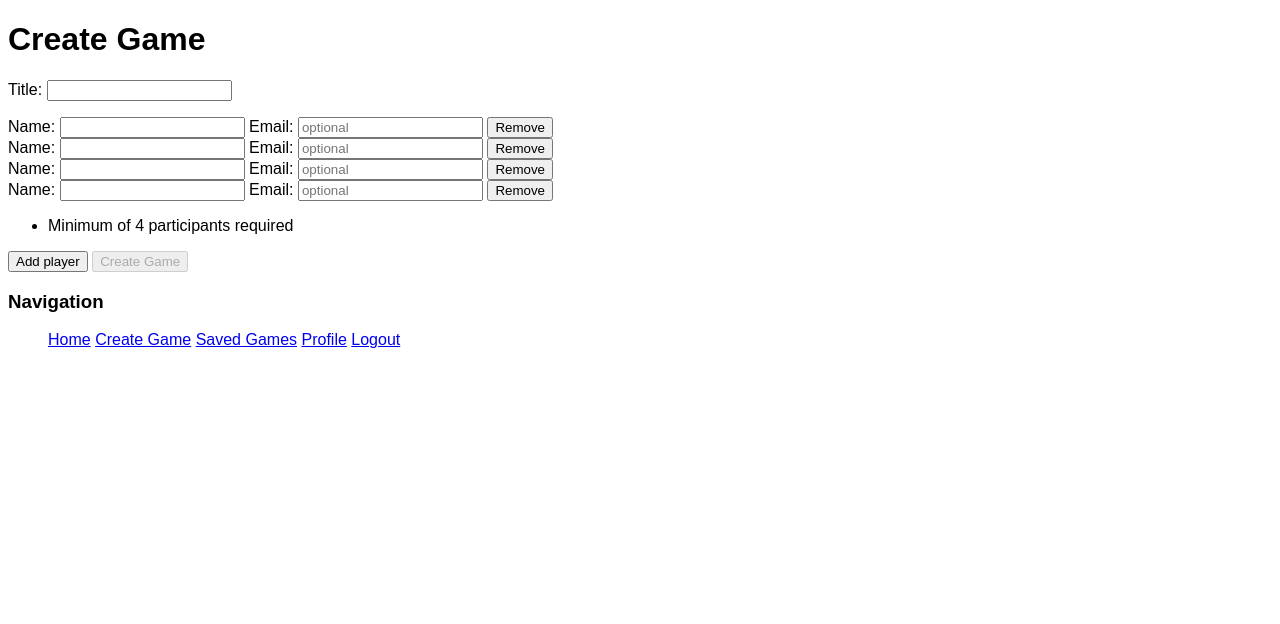
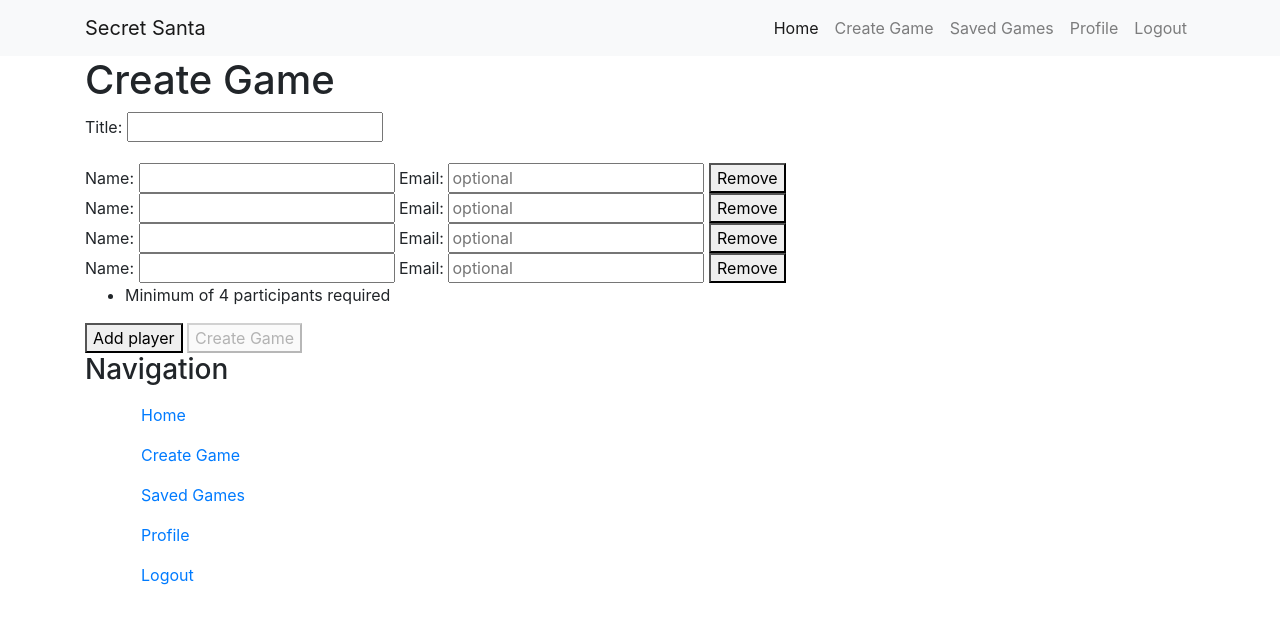
Before and after one commit to nickolasalcazar/SecretSanta, a Django app: page /create/ in a window 1280 px wide. Shown: the top 624 px of the page. Run offline with Django 3.2, Linux system fonts and the light colour scheme; the visitor is signed in with stand-in values (Sample User, id 1); some libraries are stand-ins or nearby versions.

Commit message:
Added bootstrap and some modifications

```diff
--- a/secretsanta/game/templates/game/base.html
+++ b/secretsanta/game/templates/game/base.html
@@ -6,6 +6,9 @@
     <meta name="viewport" content="width=device-width, initial-scale=1, shrink-to-fit=no">
     <link rel="stylesheet" type="text/css" href="{% static 'game/main.css' %}">
 
+    <!-- Bootstrap -->
+    <link rel="stylesheet" href="https://stackpath.bootstrapcdn.com/bootstrap/4.3.1/css/bootstrap.min.css" integrity="sha384-ggOyR0iXCbMQv3Xipma34MD+dH/1fQ784/j6cY/iJTQUOhcWr7x9JvoRxT2MZw1T" crossorigin="anonymous">
+
     {% if title %}
         <title>Secret Santa - {{ title }}</title>
     {% else %}
@@ -13,9 +16,52 @@
     {% endif %}
 </head>
 <body>
+    <nav class="navbar navbar-expand-lg navbar-light bg-light">
+      <div class="container">
+        <a class="navbar-brand" href="#">Secret Santa</a>
+        <button class="navbar-toggler" type="button" data-toggle="collapse" data-target="#navbarResponsive" aria-controls="navbarResponsive" aria-expanded="false" aria-label="Toggle navigation">
+              <span class="navbar-toggler-icon"></span>
+            </button>
+        <div class="collapse navbar-collapse" id="navbarResponsive">
+          <ul class="navbar-nav ml-auto">
+            <li class="nav-item active">
+              <a class="nav-link" href="{% url 'game-home' %}">Home
+                    <span class="sr-only">(current)</span>
+                  </a>
+            </li>
+            {% if user.is_authenticated %}
+                <li class="nav-item">
+                  <a class="nav-link" href="{% url 'game-create' %}">Create Game</a>
+                </li>
+                <li class="nav-item">
+                  <a class="nav-link" href="{% url 'view-games' user.id %}">Saved Games</a>
+                </li>
+                <li class="nav-item">
+                  <a class="nav-link" href="{% url 'profile' %}">Profile</a>
+                </li>
+                <li class="nav-item">
+                  <a class="nav-link" href="{% url 'logout' %}">Logout</a>
+                </li>
+            {% else %}
+                <li class="nav-item">
+                  <a class="nav-link" href="{% url 'login' %}">Login</a>
+                </li>
+                <li class="nav-item">
+                  <a class="nav-link" href="{% url 'register' %}">Sign Up</a>
+                </li>
+            {% endif %}
+          </ul>
+
+        </div>
+      </div>
+    </nav>
+
+    <main role="main" class="container">
         {% block content %}
         <!-- block content goes here -->
         {% endblock %}
+
+
         <nav>
             <h3>Navigation</h3>
             <ul>
@@ -25,12 +71,18 @@
                     <a class="nav-item nav-link" href="{% url 'view-games' user.id %}">Saved Games</a>
                     <a class="nav-item nav-link" href="{% url 'profile' %}">Profile</a>
                     <a class="nav-item nav-link" href="{% url 'logout' %}">Logout</a>
-              {% else  %}
+                {% else %}
                     <a class="nav-item nav-link" href="{% url 'game-home' %}">Home</a>
                     <a class="nav-item nav-link" href="{% url 'login' %}">Login</a>
                     <a class="nav-item nav-link" href="{% url 'register' %}">Sign Up</a>
                 {% endif %}
             </ul>
         </nav>
+    </main>
+
+    <!-- Bootstrap scripts -->
+    <script src="https://code.jquery.com/jquery-3.3.1.slim.min.js" integrity="sha384-q8i/X+965DzO0rT7abK41JStQIAqVgRVzpbzo5smXKp4YfRvH+8abtTE1Pi6jizo" crossorigin="anonymous"></script>
+    <script src="https://cdnjs.cloudflare.com/ajax/libs/popper.js/1.14.7/umd/popper.min.js" integrity="sha384-UO2eT0CpHqdSJQ6hJty5KVphtPhzWj9WO1clHTMGa3JDZwrnQq4sF86dIHNDz0W1" crossorigin="anonymous"></script>
+    <script src="https://stackpath.bootstrapcdn.com/bootstrap/4.3.1/js/bootstrap.min.js" integrity="sha384-JjSmVgyd0p3pXB1rRibZUAYoIIy6OrQ6VrjIEaFf/nJGzIxFDsf4x0xIM+B07jRM" crossorigin="anonymous"></script>
 </body>
 </html>
```
Lines whose indentation alone changed are shown as unchanged.
